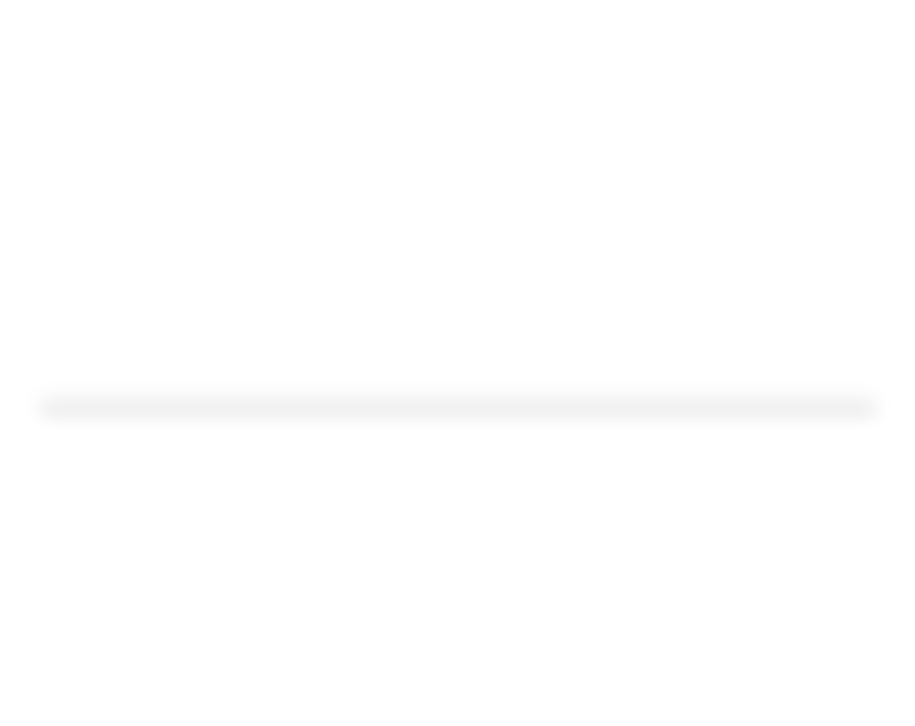
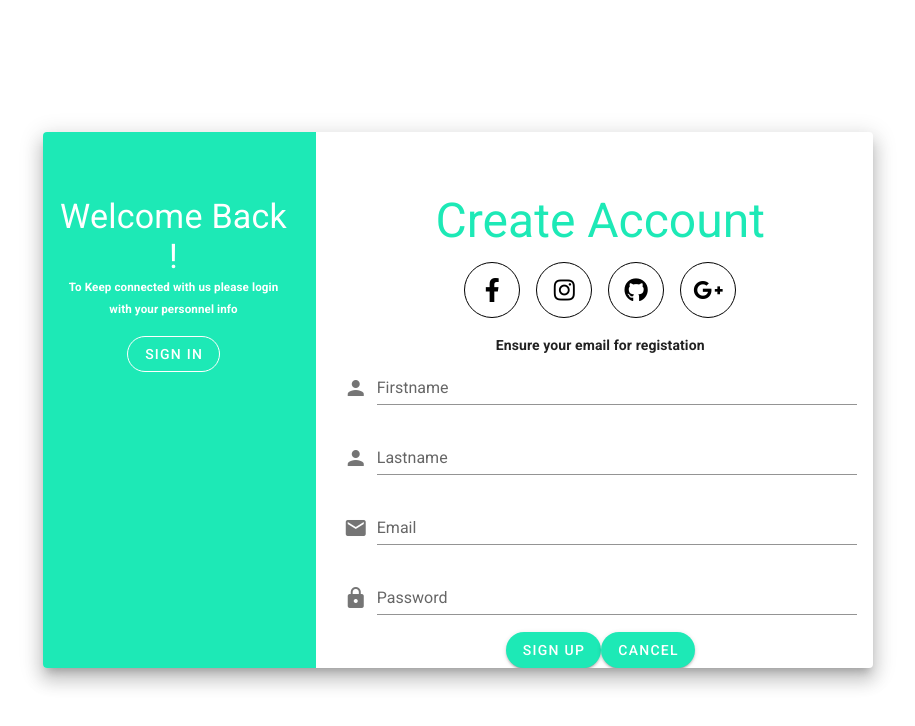
Before and after one commit to Gilchrist32/vue-login, a Vue app: page / in a window 1280 px wide. Both pictures are taken after a click on the button "SIGN UP". Shown: the top 726 px of the page, without its empty margins (182-1097 px from the left). Built offline with nearby package versions, Linux system fonts and the light colour scheme.

Commit message:
Added Sign Up Window

```diff
--- a/src/views/Home.vue
+++ b/src/views/Home.vue
@@ -11,7 +11,7 @@
                     <v-col cols="12" md="8">
                       <v-card-text class="mt-12">
                         <h1 class="text-center display-2 teal--text text--accent-3">Sign in</h1>
-                        <div class="text-center" mt-4>
+                        <div class="text-center mt-4">
                           <v-btn class="mx-2" fab color="black" outlined>
                             <v-icon>fab fa-facebook-f</v-icon>
                           </v-btn>
@@ -55,13 +55,78 @@
                         <h5 class="text-center">Enter your personnel details and start journey with us</h5>
                       </v-card-text>
                       <div class="text-center">
-                        <v-btn rounded outlined="" dark @click="step++">SIGN UP</v-btn>
+                        <v-btn rounded outlined dark @click="step++">SIGN UP</v-btn>
                       </div>
                     </v-col>
                   </v-row>
                 </v-window-item>
                 <v-window-item :value="2">
-
+                  <v-row class="fill-height">
+                    <v-col cols="12" md="4" class="teal accent-3">
+                      <v-card-text class="white--text mt-12">
+                        <h1 class="text-center display-1">Welcome Back !</h1>
+                        <h5 class="text-center">To Keep connected with us please login with your personnel info</h5>
+                      </v-card-text>
+                      <div class="text-center">
+                        <v-btn rounded outlined dark @click="step--">SIGN IN</v-btn>
+                      </div>
+                    </v-col>
+                    <v-col cols="12" md="8">
+                      <v-card-text class="mt-12">
+                        <h1 class="text-center display-2 teal--text text--accent-3">Create Account</h1>
+                        <div class="text-center mt-4">
+                           <v-btn class="mx-2" fab color="black" outlined>
+                            <v-icon>fab fa-facebook-f</v-icon>
+                          </v-btn>
+                          <v-btn class="mx-2" fab color="black" outlined>
+                            <v-icon>fab fa-instagram</v-icon>
+                          </v-btn>
+                          <v-btn class="mx-2" fab color="black" outlined>
+                            <v-icon>fab fa-github</v-icon>
+                          </v-btn>
+                          <v-btn class="mx-2" fab color="black" outlined>
+                            <v-icon>fab fa-google-plus-g</v-icon>
+                          </v-btn>
+                        </div>
+                        <h4 class="text-center mt-4">Ensure your email for registation</h4>
+                        <v-form>
+                          <v-text-field
+                            label="Firstname"
+                            name="Firstname"
+                            prepend-icon="person"
+                            type="text"
+                            color="teal accent-3"
+                          />
+                          <v-text-field
+                            label="Lastname"
+                            name="Lastname"
+                            prepend-icon="person"
+                            type="text"
+                            color="teal accent-3"
+                          />
+                          <v-text-field
+                            label="Email"
+                            name="Email"
+                            prepend-icon="email"
+                            type="text"
+                            color="teal accent-3"
+                          />
+                          <v-text-field
+                            id="password"
+                            label="Password"
+                            name="Password"
+                            prepend-icon="lock"
+                            type="password"
+                            color="teal accent-3"
+                           />
+                        </v-form>
+                      </v-card-text>
+                      <div class="text-center mt-n5">
+                        <v-btn rounded color="teal accent-3" dark>SIGN UP</v-btn>
+                        <v-btn rounded color="teal accent-3" dark>CANCEL</v-btn>
+                      </div>
+                    </v-col>
+                  </v-row>
                 </v-window-item>
               </v-window>
             </v-card>
```
